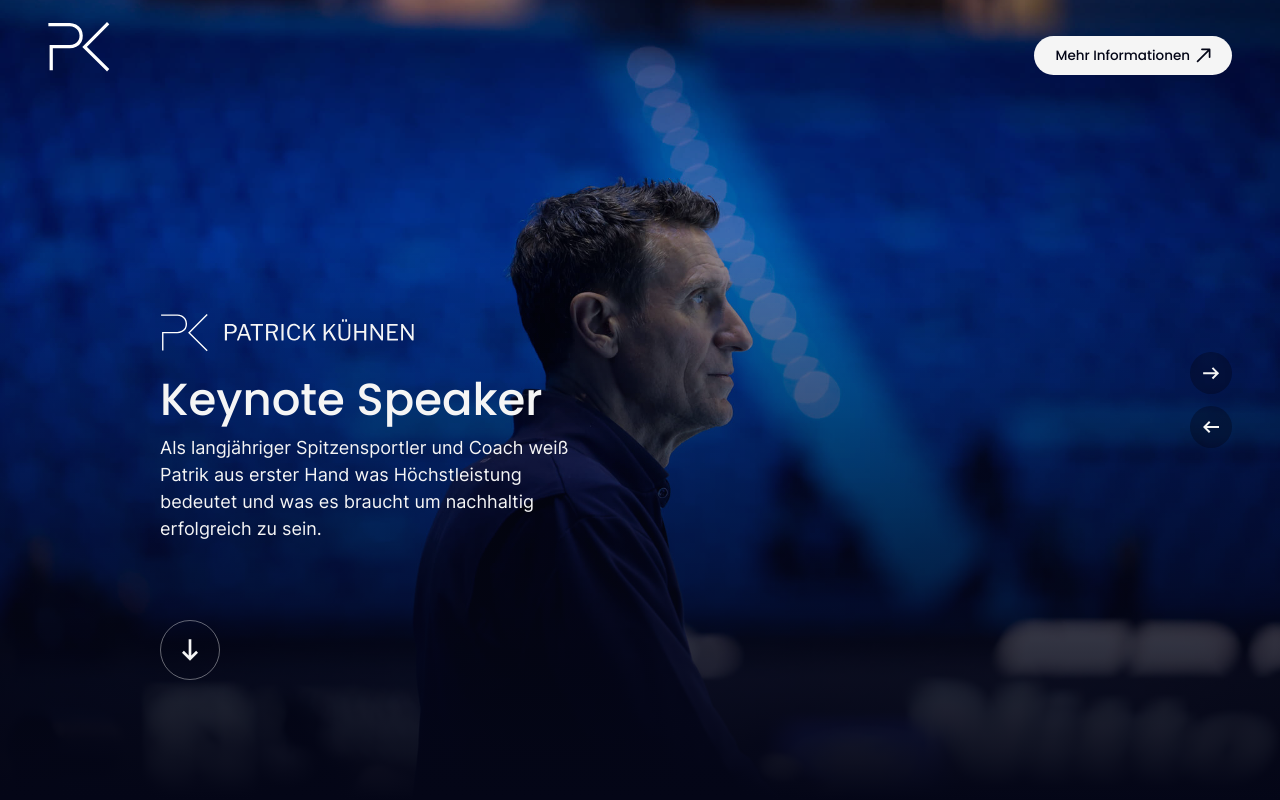
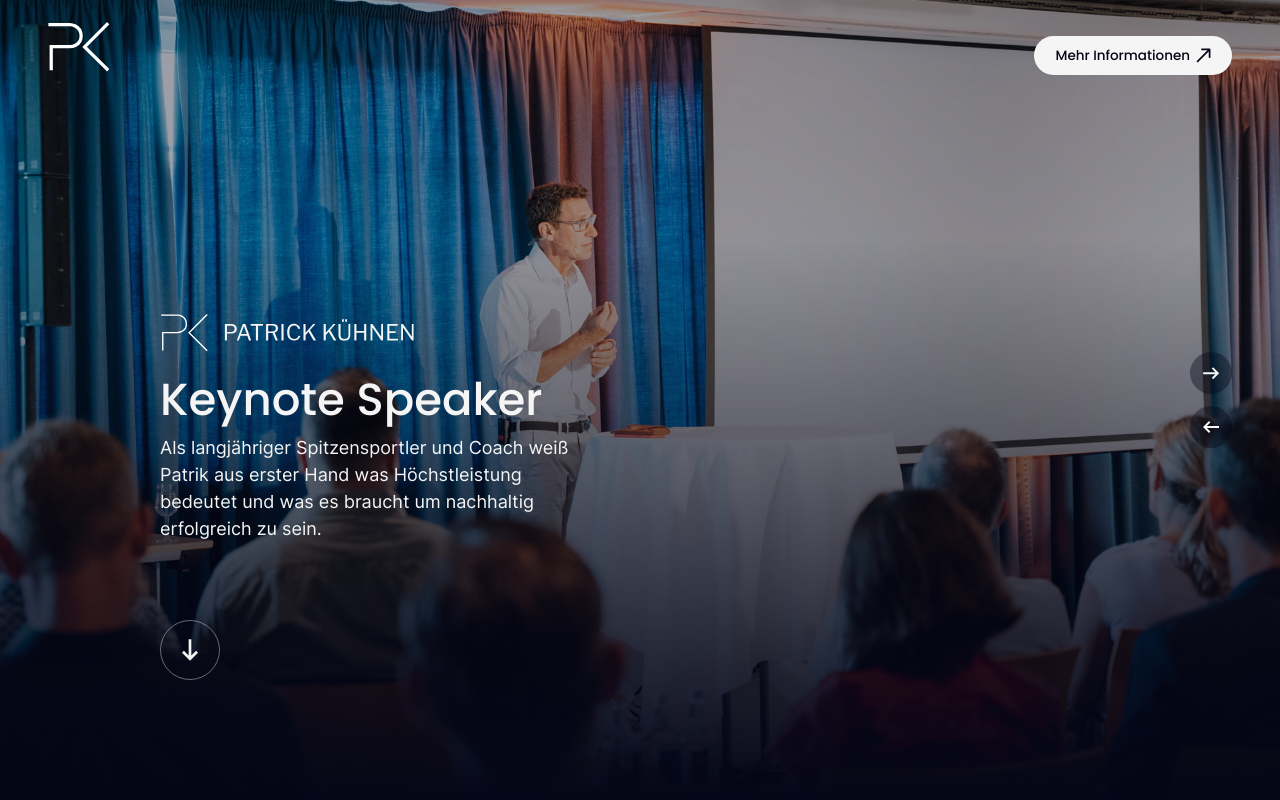
Before and after one commit to nxtyou/patrik-k-hnen, a Next.js app: page /keynote-speaker in a window 1280 px wide. Shown: the top 800 px of the page. Built offline with nearby package versions, Linux system fonts and the light colour scheme.

Commit message:
Added patrik as speaker image

```diff
--- a/components/Templates/BMWOpen/Banner.jsx
+++ b/components/Templates/BMWOpen/Banner.jsx
@@ -12,7 +12,7 @@ const Banner = () => {
       className="relative py-24 px-6 sm:px-8 md:py-32 md:px-20 xl:px-32">
       <Image
         className="absolute top-0 left-0 -z-10 h-full w-full object-cover"
-        src="/images/photos/patrik-playing-tennis.jpg"
+        src="/images/photos/patrik-as-speaker.jpg"
         width="1440"
         height="613"
         alt=""
--- a/components/Templates/KeynoteSpeaker/Hero.jsx
+++ b/components/Templates/KeynoteSpeaker/Hero.jsx
@@ -26,7 +26,7 @@ const Hero = () => {
               priority={true}
               alt=""
               className="absolute top-0 left-0 h-full w-full object-cover"
-              src="/images/photos/bmw-open.jpg"
+              src="/images/photos/patrik-as-speaker.jpg"
               width="1440"
               height="778"
               quality={100}
--- a/components/Templates/SkyTennis/Videos.jsx
+++ b/components/Templates/SkyTennis/Videos.jsx
@@ -13,6 +13,7 @@ const Videos = () => {
             height="684"
             alt=""
             sizes="85.0356295vw"
+            quality={100}
           />
           <PlayButton />
         </div>
@@ -26,6 +27,7 @@ const Videos = () => {
               loop
               alt=""
               src="/images/photos/in-tv-interview-1.jpg"
+              quality={100}
             />
           </div>
           <div className="mt-3 md:mt-0 md:w-1/2">
@@ -37,6 +39,7 @@ const Videos = () => {
               loop
               alt=""
               src="/images/photos/in-tv-interview-2.jpg"
+              quality={100}
             />
           </div>
         </div>
@@ -51,6 +54,7 @@ const Videos = () => {
               alt=""
               src="/images/photos/with-sky-news.jpg"
               sizes="(max-width: 768px) 43.259259259vw, 39.196525516vw"
+              quality={100}
             />
           </div>
           <div className="w-1/2">
@@ -63,6 +67,7 @@ const Videos = () => {
               alt=""
               src="/images/photos/from-the-stands.jpg"
               sizes="(max-width: 768px) 43.259259259vw, 39.196525516vw"
+              quality={100}
             />
           </div>
         </div>
```
Also changed, not shown: public/images/photos/patrik-as-speaker.jpg (added).
